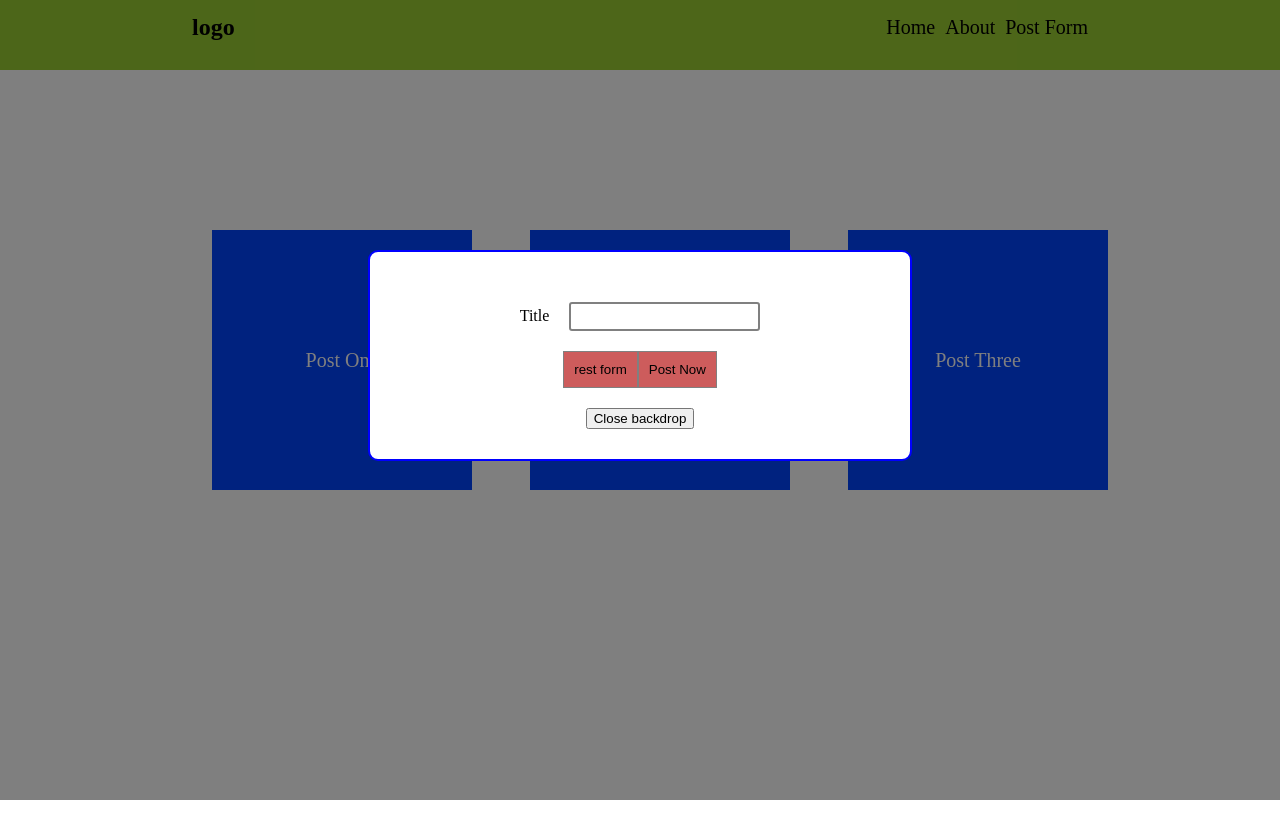
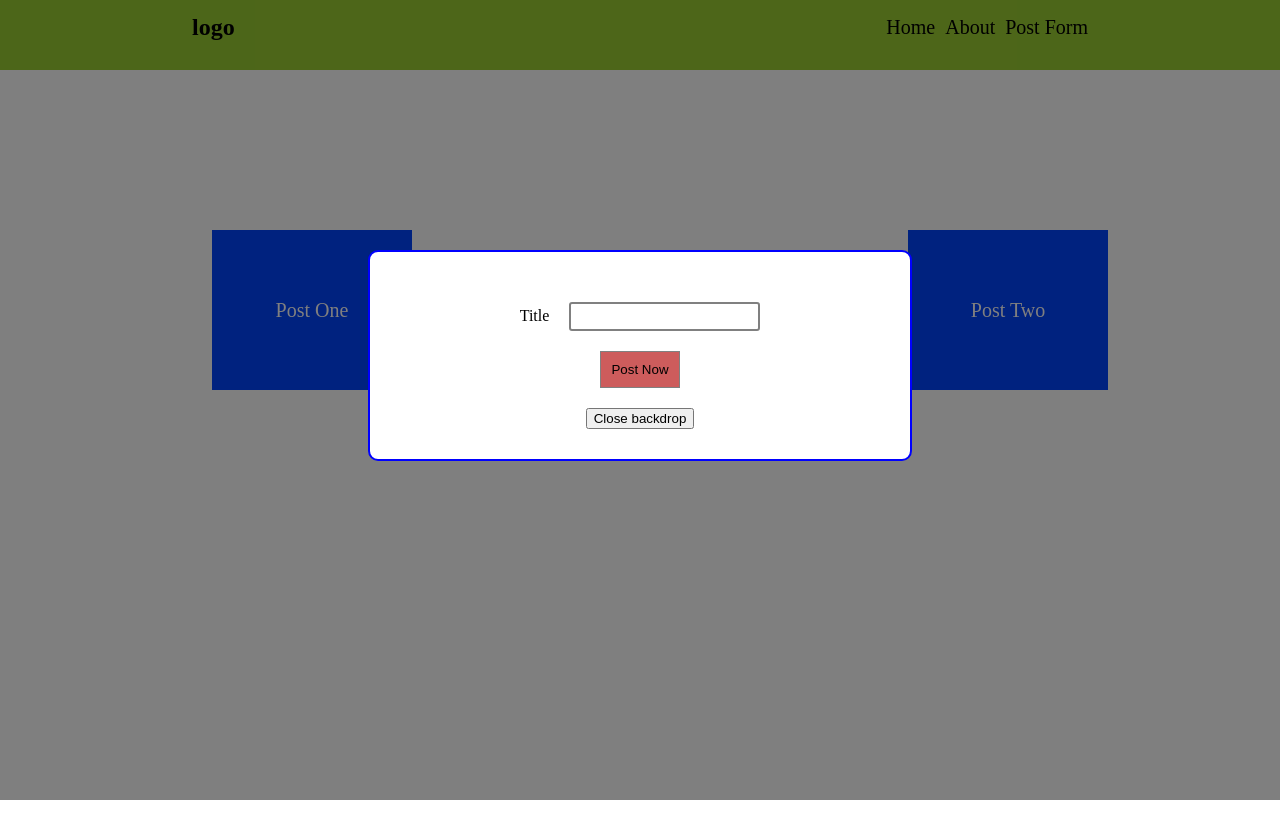
Before and after one commit to demacc/spa-react, a React (Create React App) app: page / in a window 1280 px wide. Both pictures are taken after a click on the item "Post Form". Shown: the top 838 px of the page. Built offline with nearby package versions, Linux system fonts and the light colour scheme.

Commit message:
postChangeState

```diff
--- a/src/App.js
+++ b/src/App.js
@@ -17,11 +17,12 @@ function App() {
       title: "Post Two",
       id: 2,
     },
-    {
-      title: "Post Three",
-      id: 3,
-    },
   ]);
+
+  let addPost = (uploadPost) => {
+    setPosts((prevState) => [...prevState, uploadPost]);
+    setModal(false);
+  };
 
   return (
     <>
@@ -29,7 +30,7 @@ function App() {
       <PostList posts={posts} />
       {showModal && (
         <Modal setModal={setModal}>
-          <PostFrom />
+          <PostFrom addPost={addPost} />
         </Modal>
       )}
     </>
--- a/src/components/PostForm/index.js
+++ b/src/components/PostForm/index.js
@@ -1,7 +1,7 @@
 import React, { useState } from "react";
 import "./index.css";
 
-export default function PostFrom() {
+export default function PostFrom({ addPost }) {
   let [postChg, setpostChg] = useState("");
   //   let changes = (e) => {
   //     setpostChg(e.target.value);
@@ -9,10 +9,26 @@ export default function PostFrom() {
 
   let restPost = () => {
     setpostChg("");
-    console.log("hit");
   };
+
+  let upload = (e) => {
+    e.preventDefault();
+
+    // {
+    //     title: "Post Three",
+    //     id: 3,
+    //   },
+
+    let uploadPost = {
+      title: postChg,
+      id: Math.floor(Math.random() * 1000),
+    };
+    restPost();
+    addPost(uploadPost);
+  };
+
   return (
-    <form className="form-container">
+    <form className="form-container" onSubmit={upload}>
       <div className="post-form">
         <label htmlFor="">Title</label>
         <input
@@ -21,12 +37,8 @@ export default function PostFrom() {
           value={postChg}
         />
       </div>
-      <p>{postChg}</p>
       <div className="post-form">
-        <button type="button" onClick={restPost}>
-          rest form
-        </button>
-        <button>Post Now</button>
+        <button type="submit">Post Now</button>
       </div>
     </form>
   );
--- a/src/components/PostList/index.css
+++ b/src/components/PostList/index.css
@@ -16,8 +16,8 @@
     list-style: none;
     display: flex;
     background-color: rgb(0, 68, 255);
-    width: 13em;
-    height: 13em;
+    width: 10em;
+    height: 8em;
     align-items: center;
     justify-content: center;
     color: white;
```
